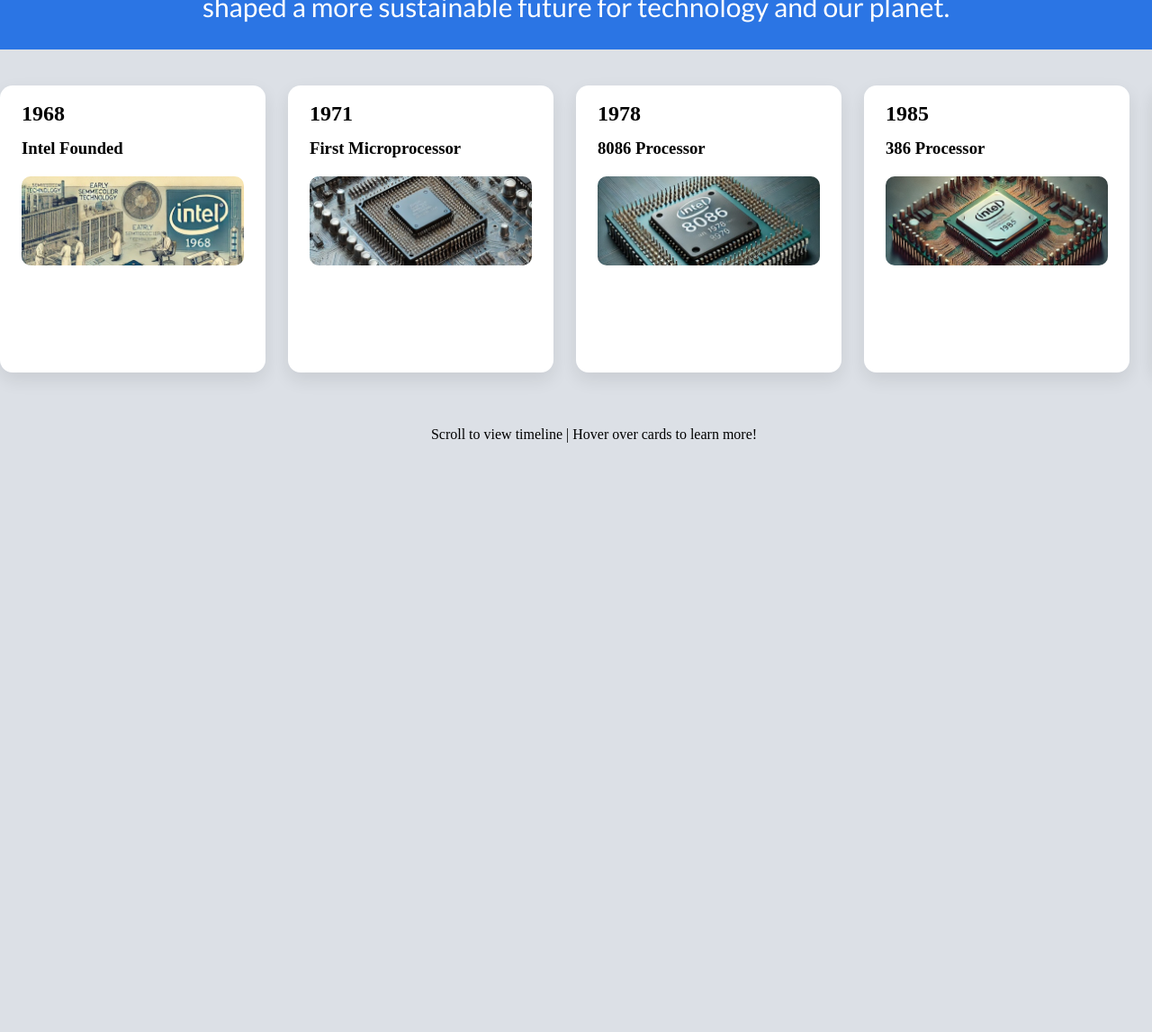
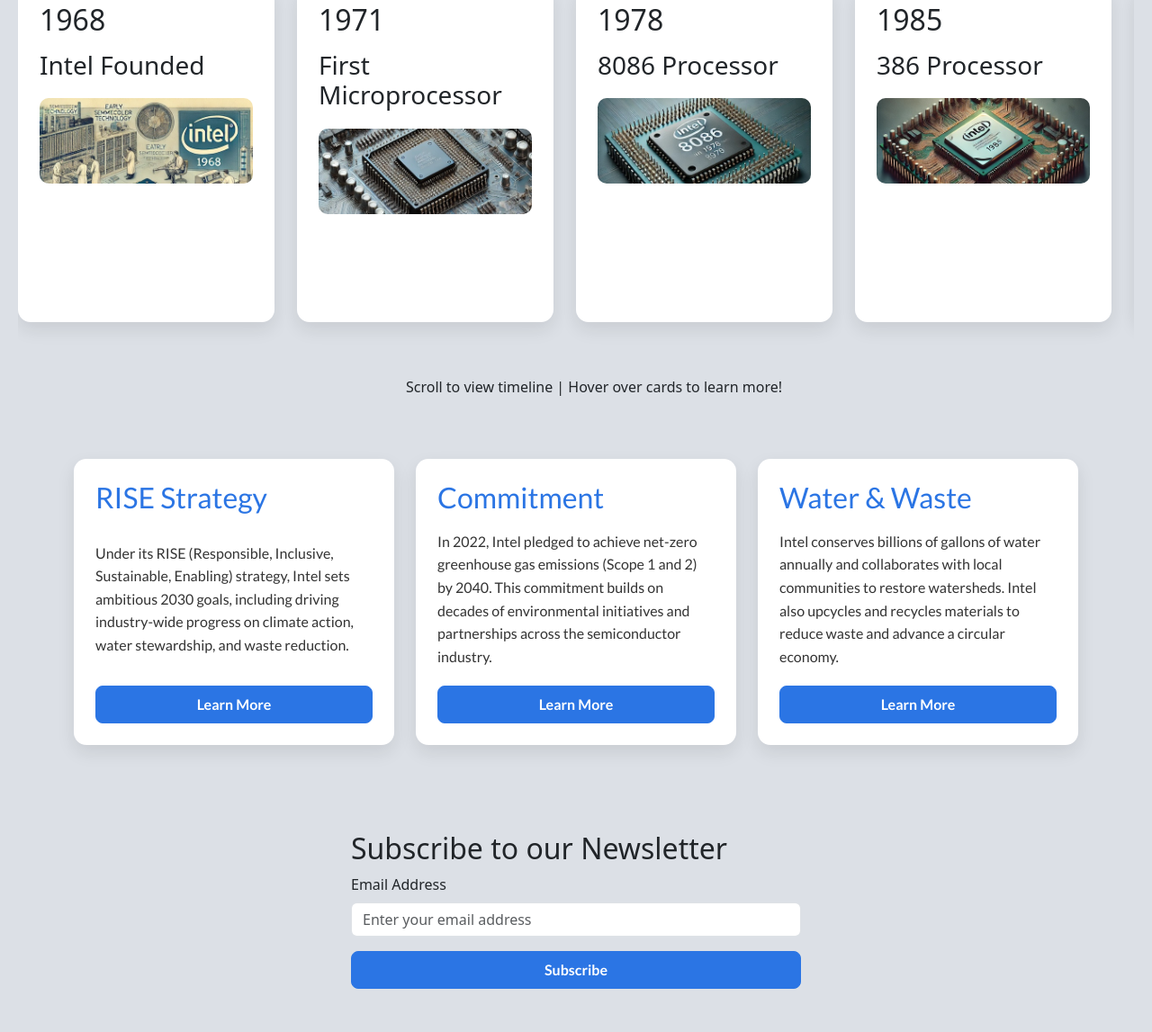
Before and after one commit to aguil123/Intel-Week-3, a plain HTML site: page index.html in a window 1280 px wide. Shown: the part 514-1661 px from the top of the page at 90% size. Before the commit the page ends 1026 px from the top, so only its background shows below. Drawn offline with nearby package versions, Linux system fonts and the light colour scheme; grey boxes are pictures that could not be loaded.

Commit message:
Added 3 column section under main timeline and a subscription form

```diff
--- a/index.html
+++ b/index.html
@@ -7,6 +7,8 @@
   <link rel="preconnect" href="https://fonts.googleapis.com" />
   <link rel="preconnect" href="https://fonts.gstatic.com" crossorigin />
   <link href="https://fonts.googleapis.com/css2?family=Lato:wght@400;700&display=swap" rel="stylesheet" />
+  <!-- Bootstrap CSS -->
+  <link href="https://cdn.jsdelivr.net/npm/bootstrap@5.3.0/dist/css/bootstrap.min.css" rel="stylesheet" />
   <link rel="stylesheet" href="style.css" />
 </head>
 <body>
@@ -187,5 +189,104 @@
     </div>
   </section>
   <p2>Scroll to view timeline | Hover over cards to learn more!</p2>
+
+  <!-- 3-Column Content Section with Bootstrap -->
+  <!-- py-5 adds vertical padding, px-3 adds horizontal padding for spacing -->
+  <section class="py-5 px-3">
+    <!-- container: Bootstrap class that centers content and sets max-width -->
+    <div class="container">
+      <!-- row: Bootstrap class that creates a grid row, g-4 adds gap spacing between columns -->
+      <div class="row g-4">
+
+        <!-- Column 1 -->
+        <!-- Responsive column sizing: col-12 (full width on mobile), col-md-6 (half width on tablets), col-lg-4 (one-third on large screens) -->
+        <div class="col-12 col-md-6 col-lg-4">
+          <!-- content-card: custom CSS class for styling the card appearance -->
+          <div class="content-card">
+            <h2>RISE Strategy</h2>
+            <p>
+              Under its RISE (Responsible, Inclusive, Sustainable, Enabling) strategy,
+              Intel sets ambitious 2030 goals, including driving industry-wide
+              progress on climate action, water stewardship, and waste reduction.
+            </p>
+            <!-- Learn More Button - btn and btn-primary are Bootstrap button classes -->
+            <a href="#" class="btn btn-primary">Learn More</a>
+          </div>
+        </div>
+
+        <!-- Column 2 -->
+        <!-- Same responsive column sizing as Column 1 -->
+        <div class="col-12 col-md-6 col-lg-4">
+          <div class="content-card">
+            <h2>Commitment</h2>
+            <p>
+              In 2022, Intel pledged to achieve net-zero greenhouse gas emissions
+              (Scope 1 and 2) by 2040. This commitment builds on decades of
+              environmental initiatives and partnerships across the semiconductor
+              industry.
+            </p>
+            <!-- Learn More Button -->
+            <a href="#" class="btn btn-primary">Learn More</a>
+          </div>
+        </div>
+
+        <!-- Column 3 -->
+        <!-- Same responsive column sizing as Columns 1 and 2 -->
+        <div class="col-12 col-md-6 col-lg-4">
+          <div class="content-card">
+            <h2>Water &amp; Waste</h2>
+            <p>
+              Intel conserves billions of gallons of water annually and
+              collaborates with local communities to restore watersheds.
+              Intel also upcycles and recycles materials to reduce waste and
+              advance a circular economy.
+            </p>
+            <!-- Learn More Button -->
+            <a href="#" class="btn btn-primary">Learn More</a>
+          </div>
+        </div>
+
+      </div>
+    </div>
+  </section>
+
+  <!-- Subscription Form -->
+  <section class="py-5 px-3">
+    <!-- container: Bootstrap class that centers content and sets max-width -->
+    <div class="container">
+      <!-- max-width: 500px limits form width for better readability -->
+      <div style="max-width: 500px; margin: 0 auto;">
+        <h2>Subscribe to our Newsletter</h2>
+
+        <!-- form: creates a subscription form -->
+        <form>
+          <!-- mb-3: Bootstrap class that adds bottom margin for spacing -->
+          <div class="mb-3">
+            <!-- label: describes what the input field is for -->
+            <label for="emailInput" class="form-label">Email Address</label>
+            <!-- input: text field where users enter their email -->
+            <!-- form-control: Bootstrap class that styles the input field -->
+            <input
+              type="email"
+              class="form-control"
+              id="emailInput"
+              placeholder="Enter your email address"
+              required
+            />
+          </div>
+
+          <!-- Submit button -->
+          <!-- btn and btn-primary: Bootstrap classes that style the button -->
+          <!-- w-100: Bootstrap class that makes the button full width -->
+          <button type="submit" class="btn btn-primary w-100">
+            Subscribe
+          </button>
+        </form>
+      </div>
+    </div>
+  </section>
+
+  <!-- Bootstrap JS -->
+  <script src="https://cdn.jsdelivr.net/npm/bootstrap@5.3.0/dist/js/bootstrap.bundle.min.js"></script>
 </body>
 </html>
--- a/style.css
+++ b/style.css
@@ -199,3 +199,53 @@ p2{
     padding: 16px;
   }
 }
+
+/* Content card styling for the 3-column Bootstrap section */
+.content-card {
+  background-color: white;
+  border-radius: 14px;
+  padding: 24px;
+  box-shadow: 0 8px 20px rgba(0, 0, 0, 0.09);
+  display: flex;
+  flex-direction: column;
+  justify-content: space-between;
+  height: 100%;
+  transition: transform 0.3s ease, box-shadow 0.3s ease;
+}
+
+/* Content card hover effect */
+.content-card:hover {
+  transform: translateY(-5px);
+  box-shadow: 0 12px 28px rgba(0, 0, 0, 0.15);
+}
+
+/* Content card heading styling */
+.content-card h2 {
+  margin: 0 0 16px;
+  color: rgb(43, 117, 228);
+  font-family: 'Lato', sans-serif;
+}
+
+/* Content card paragraph styling */
+.content-card p {
+  margin: 0 0 20px;
+  font-family: 'Lato', sans-serif;
+  line-height: 1.6;
+  color: #333;
+}
+
+/* Bootstrap button styling override */
+.btn-primary {
+  background-color: rgb(43, 117, 228);
+  border-color: rgb(43, 117, 228);
+  font-family: 'Lato', sans-serif;
+  font-weight: 700;
+  border-radius: 8px;
+  padding: 8px 20px;
+  transition: background-color 0.3s ease, border-color 0.3s ease;
+}
+
+.btn-primary:hover {
+  background-color: rgb(30, 85, 170);
+  border-color: rgb(30, 85, 170);
+}
```
